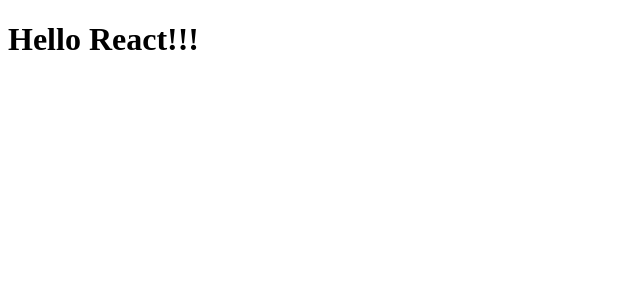
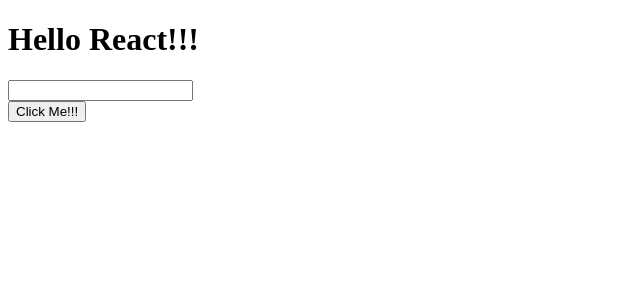
Before and after one commit to Hajime3778/react-todo, a React (Create React App) app: page / in a window 1280 px wide. Shown: the top 300 px of the page, without its empty margins (0-640 px from the left). Built offline with nearby package versions, Linux system fonts and the light colour scheme.

Commit message:
useStateを使用した状態管理まで作成

```diff
--- a/src/App.js
+++ b/src/App.js
@@ -1,8 +1,24 @@
+import { Fragment, useState } from 'react';
 import './App.css';
 
-function App() {
+const App = () => {
+  const [text, setText] = useState('');
+
+  const changedText = (e) => {
+    setText(e.target.value);
+  }
+
+  const clickedButton = () => {
+    alert(text);
+  }
+
   return (
-    <h1>Hello React!!!</h1>
+    <Fragment>
+      <h1>Hello React!!!</h1>
+      <input type="text" value={text} onChange={changedText} />
+      <br />
+      <button onClick={clickedButton}>Click Me!!!</button>
+    </Fragment>
   );
 }
 
```
